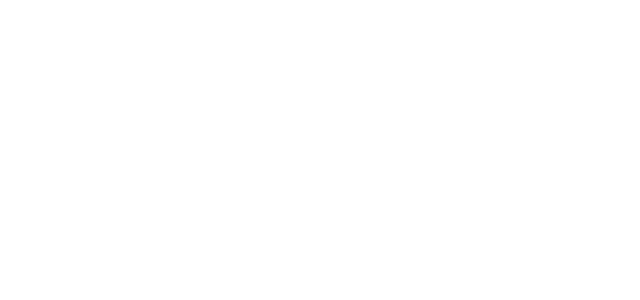
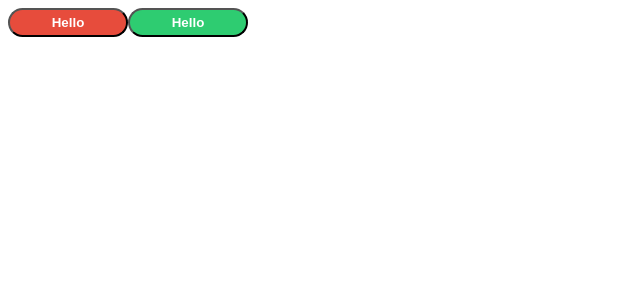
Before and after one commit to stories2/React-Style, a React (Create React App) app in the folder styled-awesomeness/: page / in a window 1280 px wide. Shown: the top 300 px of the page, without its empty margins (0-640 px from the left). Built offline with nearby package versions, Linux system fonts and the light colour scheme.

Commit message:
기존의 평범한 css 적용 방식

```diff
--- /dev/null
+++ b/styled-awesomeness/src/App.css
@@ -0,0 +1,22 @@
+.button {
+    border-radius: 50px;
+    padding: 5px;
+    min-width: 120px;
+    color:white;
+    font-weight: 600;
+    -webkit-appearance: none;
+    cursor: pointer;
+}
+
+.button--success {
+    background-color: #2ecc71;
+}
+
+.button--danger {
+    background-color: #e74c3c;
+}
+
+.button:active,
+.button:focus {
+    outline: none;
+}
--- a/styled-awesomeness/src/App.js
+++ b/styled-awesomeness/src/App.js
@@ -1,10 +1,21 @@
-import React from 'react';
+import React, { Component, Fragment } from 'react';
+import "./App.css";
 
-function App() {
+class App extends Component {
+  render() {
+    return (
+      <Fragment>
+        <Button isDanger={true}></Button>
+        <Button isDanger={false}></Button>
+      </Fragment>
+    )
+  }
+}
+
+const Button = ({isDanger}) => {
   return (
-    <div className="App">
-    </div>
-  );
+    <button className={isDanger ? "button button--danger" : "button button--success"}>Hello</button>
+  )
 }
 
 export default App;
```
